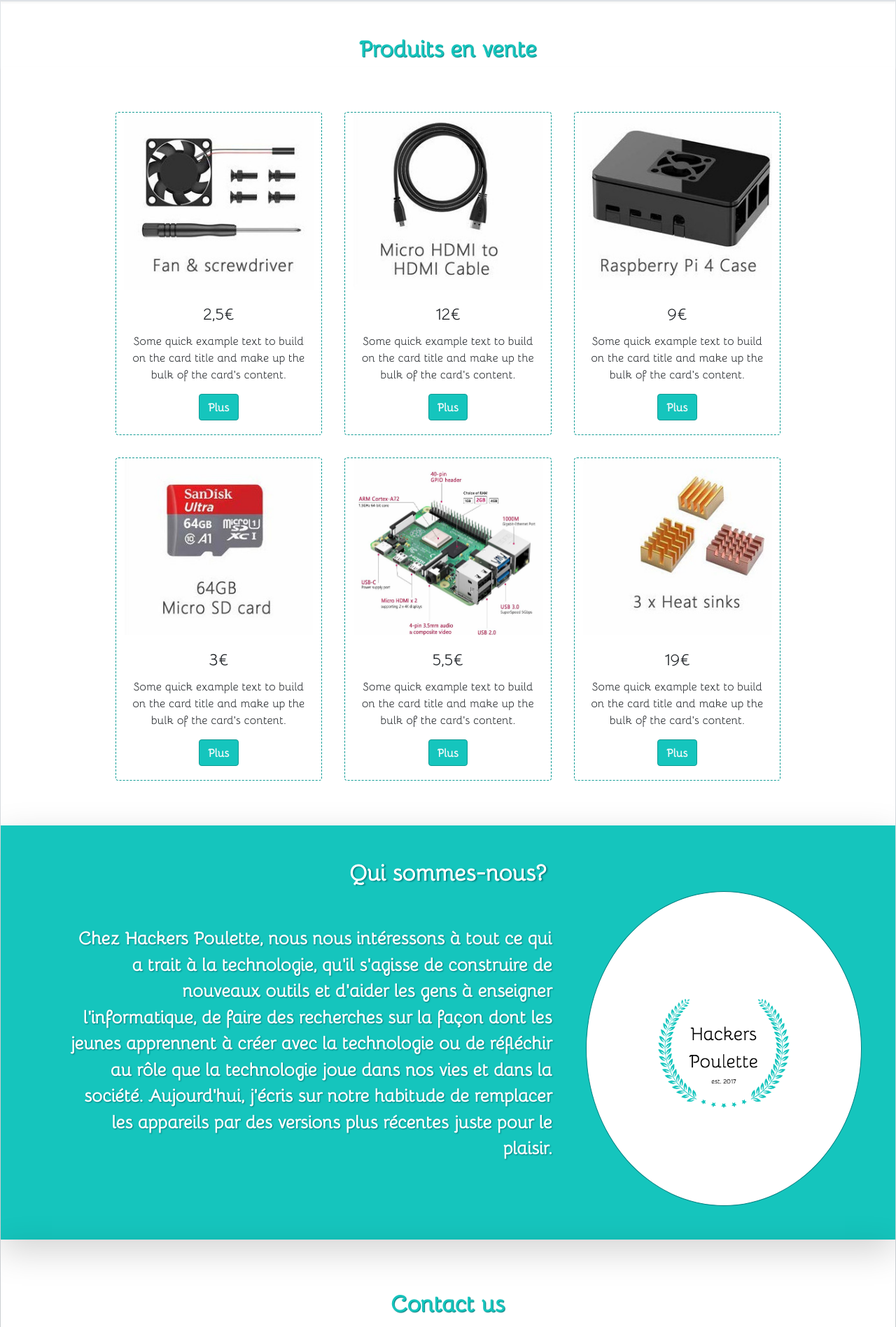
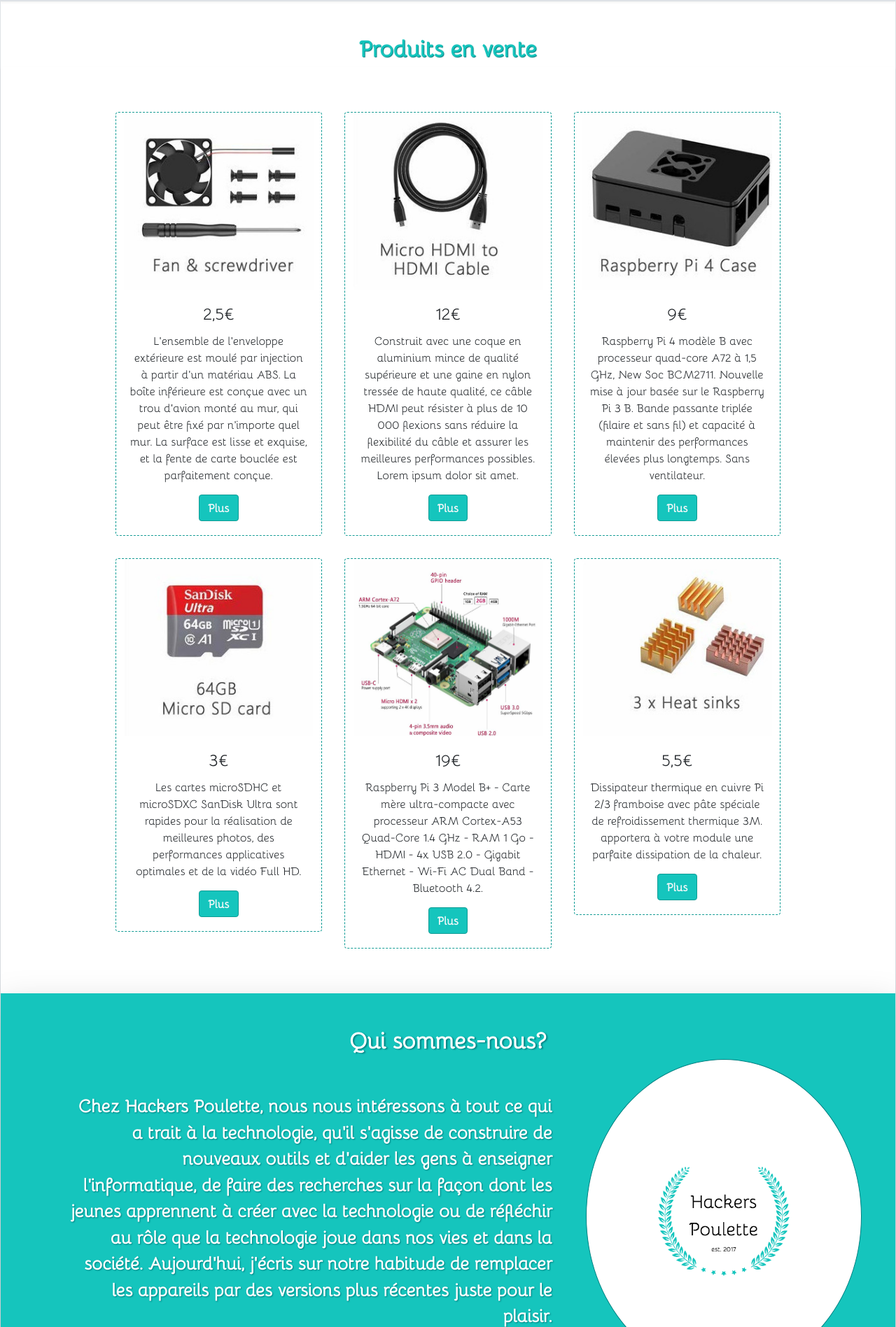
Before and after one commit to j-pard/projet-formulaire, a PHP site: page / in a window 1280 px wide. Shown: the part 804-2701 px from the top of the page at 70% size. Run offline with PHP 8.4, Linux system fonts and the light colour scheme; some libraries are stand-ins or nearby versions.

Commit message:
almost done

```diff
--- a/assets/css/style.css
+++ b/assets/css/style.css
@@ -225,10 +225,37 @@ body #contact h2 {
 }
 
 body footer p {
-  font-size: larger;
+  font-size: medium;
 }
 
 body #poulette {
   color: #15c5bd;
 }
+
+@-webkit-keyframes bounce {
+  from {
+    opacity: 0%;
+  }
+  to {
+    opacity: 100%;
+  }
+}
+
+@keyframes bounce {
+  from {
+    opacity: 0%;
+  }
+  to {
+    opacity: 100%;
+  }
+}
+
+body #bat {
+  -webkit-animation-name: bounce;
+          animation-name: bounce;
+  -webkit-animation-duration: 5s;
+          animation-duration: 5s;
+  -webkit-animation-fill-mode: both;
+          animation-fill-mode: both;
+}
 /*# sourceMappingURL=style.css.map */
--- a/assets/scss/style.scss
+++ b/assets/scss/style.scss
@@ -245,7 +245,7 @@ body {
       footer{
 
             p{
-                  font-size: larger;
+                  font-size: medium;
             }
       }
 
@@ -255,7 +255,18 @@ body {
 
 
       }
+      @keyframes bounce{
+           from {opacity: 0%;}
 
+           to   {opacity: 100%;}
+      }
+
+
+      #bat{
+            animation-name: bounce;
+            animation-duration: 5s;
+            animation-fill-mode: both;
+      }
 
 
 }
--- a/index.html
+++ b/index.html
@@ -52,8 +52,8 @@
                 </nav>
             <section class="jumbotron jumbotron-fluid  p-3 text-center border shadow-sm  ">
                   <article id="jumbo" class="container-fluid row p-3">
-                        <div class=" col-lg-6 text-center">
-                              <h1 class="mb-3 font-weight-bold">Hackers Poulette</h1>
+                        <div class="col-lg-6 text-center">
+                              <h1 id="bat" class="  mb-3 font-weight-bold">Hackers Poulette</h1>
                               <h2 class="mb-4">Best selling reference for<br>Rasberry accessories</h2>
                               <h4 class="mb-4 font-weight-bold"> Ce mois-ci:</h4>
                               <p id="kitdescribe" class="text-justify"> Lorem ipsum dolor sit amet consectetur adipisicing elit. Ut, consectetur atque!
@@ -85,8 +85,7 @@
                         </div>
                         <div class="card-body ">
                               <h4 class="card-title">2,5€</h4>
-                              <p class="card-text">Some quick example text to build on the card title and make up the bulk of the card's
-                              content.</p>
+                              <p class="card-text">L'ensemble de l'enveloppe extérieure est moulé par injection à partir d'un matériau ABS. La boîte inférieure est conçue avec un trou d'avion monté au mur, qui peut être fixé par n'importe quel mur. La surface est lisse et exquise, et la fente de carte bouclée est parfaitement conçue.</p>
                               <a href="#" class="btn btn-outline-light font-weight-bold">Plus</a>
                         </div>
                   </div>
@@ -100,8 +99,7 @@
                         </div>
                         <div class="card-body ">
                               <h4 class="card-title">12€</h4>
-                              <p class="card-text">Some quick example text to build on the card title and make up the bulk of the card's
-                              content.</p>
+                              <p class="card-text">Construit avec une coque en aluminium mince de qualité supérieure et une gaine en nylon tressée de haute qualité, ce câble HDMI peut résister à plus de 10 000 flexions sans réduire la flexibilité du câble et assurer les meilleures performances possibles. Lorem ipsum dolor sit amet.</p>
                               <a href="#" class="btn btn-outline-light font-weight-bold">Plus</a>
                         </div>
                   </div>
@@ -115,8 +113,7 @@
                         </div>
                         <div class=" card-body">
                               <h4 class="card-title">9€</h4>
-                              <p class="card-text">Some quick example text to build on the card title and make up the bulk of the card's
-                              content.</p>
+                              <p class="card-text">Raspberry Pi 4 modèle B avec processeur quad-core A72 à 1,5 GHz, New Soc BCM2711. Nouvelle mise à jour basée sur le Raspberry Pi 3 B. Bande passante triplée (filaire et sans fil) et capacité à maintenir des performances élevées plus longtemps. Sans ventilateur.</p>
                               <a href="#" class="btn btn-outline-light font-weight-bold">Plus</a>
                         </div>
                   </div>
@@ -130,8 +127,7 @@
                         </div>
                         <div class=" card-body">
                               <h4 class="card-title">3€</h4>
-                              <p class="card-text">Some quick example text to build on the card title and make up the bulk of the card's
-                              content.</p>
+                              <p class="card-text">Les cartes microSDHC et microSDXC SanDisk Ultra sont rapides pour la réalisation de meilleures photos, des performances applicatives optimales et de la vidéo Full HD.</p>
                               <a href="#" class="btn btn-outline-light font-weight-bold">Plus</a>
                         </div>
                   </div>
@@ -144,9 +140,8 @@
                               </a>
                         </div>
                         <div class=" card-body">
-                              <h4 class="card-title">5,5€</h4>
-                              <p class="card-text">Some quick example text to build on the card title and make up the bulk of the card's
-                              content.</p>
+                              <h4 class="card-title">19€</h4>
+                              <p class="card-text">Raspberry Pi 3 Model B+ - Carte mère ultra-compacte avec processeur ARM Cortex-A53 Quad-Core 1.4 GHz - RAM 1 Go - HDMI - 4x USB 2.0 - Gigabit Ethernet - Wi-Fi AC Dual Band - Bluetooth 4.2.</p>
                               <a href="#" class="btn btn-outline-light font-weight-bold">Plus</a>
                         </div>
                   </div>
@@ -159,9 +154,8 @@
                               </a>
                         </div>
                         <div class=" card-body">
-                              <h4 class="card-title">19€</h4>
-                              <p class="card-text">Some quick example text to build on the card title and make up the bulk of the card's
-                              content.</p>
+                              <h4 class="card-title">5,5€</h4>
+                              <p class="card-text">Dissipateur thermique en cuivre Pi 2/3 framboise avec pâte spéciale de refroidissement thermique 3M. apportera à votre module une parfaite dissipation de la chaleur.</p>
                               <a href="#" class="btn btn-outline-light font-weight-bold">Plus</a>
                         </div>
                   </div>
@@ -324,6 +318,9 @@
             <div class="footer-copyright text-center py-3">© 2020 Copyright:<a id="hack" href="#"> HackersPoulette.com</a></div>
       </footer>
       <script src="https://cdn.jsdelivr.net/gh/Wruczek/Bootstrap-Cookie-Alert@gh-pages/cookiealert.js"></script>
+      <script src="https://code.jquery.com/jquery-3.4.1.slim.min.js" integrity="sha384-J6qa4849blE2+poT4WnyKhv5vZF5SrPo0iEjwBvKU7imGFAV0wwj1yYfoRSJoZ+n" crossorigin="anonymous"></script>
+<script src="https://cdn.jsdelivr.net/npm/popper.js@1.16.0/dist/umd/popper.min.js" integrity="sha384-Q6E9RHvbIyZFJoft+2mJbHaEWldlvI9IOYy5n3zV9zzTtmI3UksdQRVvoxMfooAo" crossorigin="anonymous"></script>
+<script src="https://stackpath.bootstrapcdn.com/bootstrap/4.4.1/js/bootstrap.min.js" integrity="sha384-wfSDF2E50Y2D1uUdj0O3uMBJnjuUD4Ih7YwaYd1iqfktj0Uod8GCExl3Og8ifwB6" crossorigin="anonymous"></script>
 </body>
 
 </html>
```
